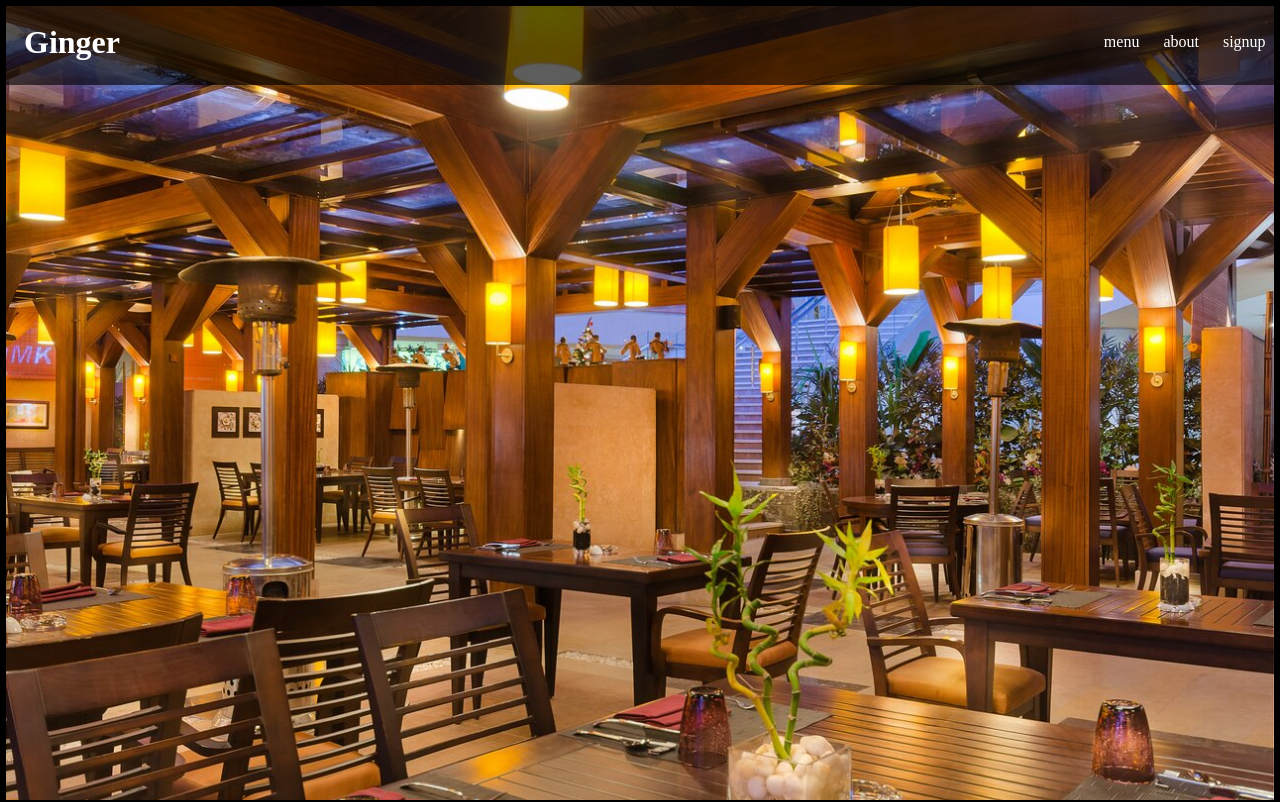
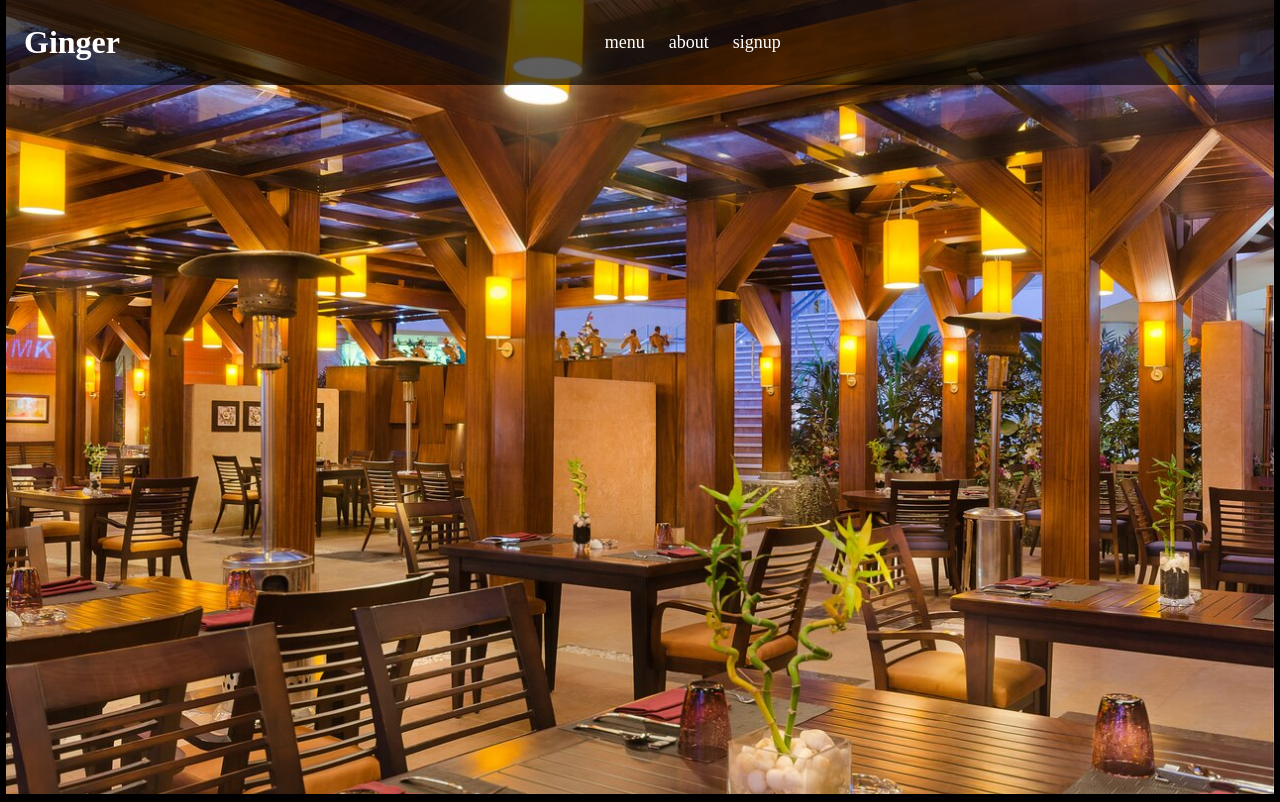
Before and after one commit to anasmustafa123/restaurant-page, a website built with webpack: page dist/index.html in a window 1280 px wide. Shown: the top 802 px of the page. Built offline with nearby package versions, Linux system fonts and the light colour scheme.

Commit message:
adding and fixing styling issue

```diff
--- a/src/styles/body.css
+++ b/src/styles/body.css
@@ -66,5 +66,5 @@ div.grid-img-6{
     margin-bottom: 0px;
 }
 [class^='grid-img']:first-child{
-    margin-bottom: 0px;
+    margin-top: 0px;
 }
--- a/src/styles/header.css
+++ b/src/styles/header.css
@@ -30,4 +30,9 @@
     display: flex;
     gap: var(--horizontal-Gap);
     align-items: center;
+    margin-left: auto;
+    margin-right: auto;
   }
+  .header-options > div{
+    font-size: 18px;
+  }
```
